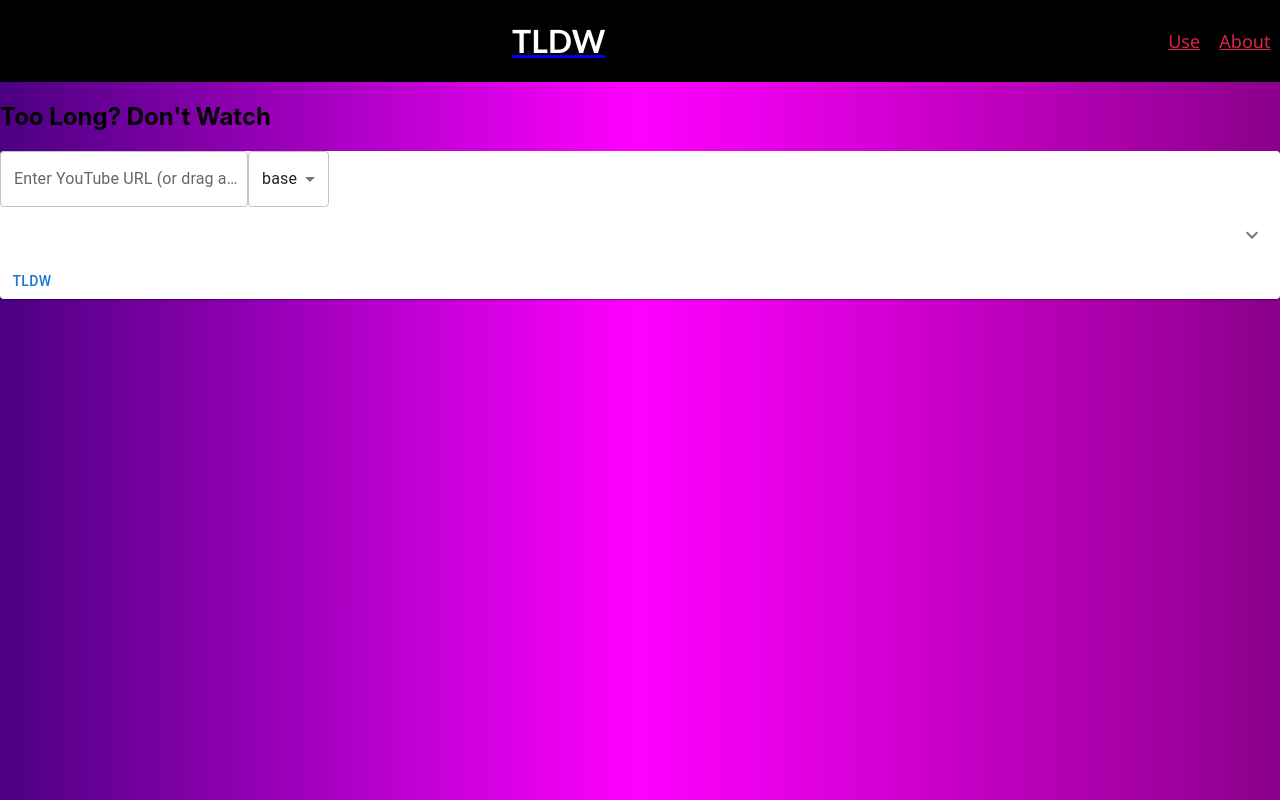
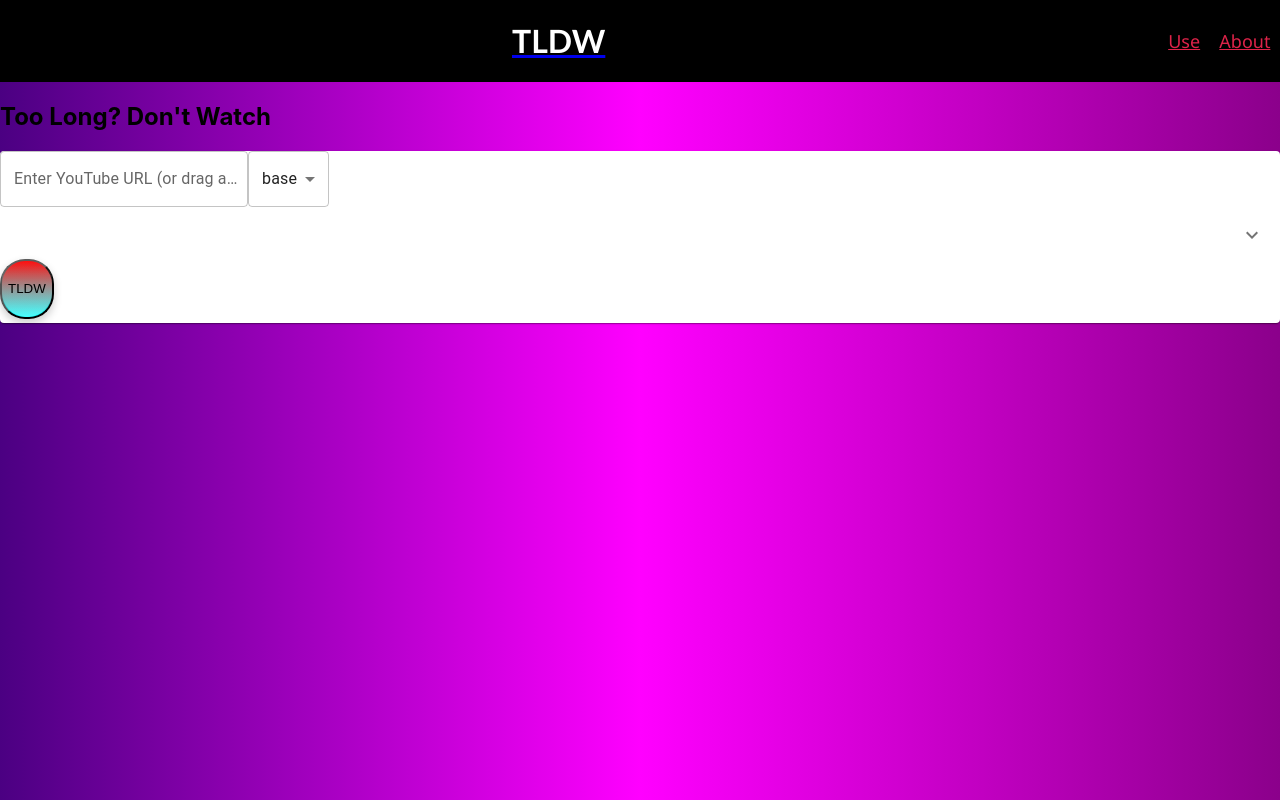
Before and after one commit to AmeerArsala/tldw-app, a React (Create React App) app in the folder frontend/: page / in a window 1280 px wide. Built offline with nearby package versions, Linux system fonts and the light colour scheme.

Commit message:
landing page complete

```diff
--- a/frontend/src/components/pages/landing/LandingPage.tsx
+++ b/frontend/src/components/pages/landing/LandingPage.tsx
@@ -8,19 +8,21 @@ import { TextField } from "@mui/material";
 import { Select, SelectChangeEvent, MenuItem } from "@mui/material";
 import Switch from "@mui/material/Switch";
 import Slider from "@mui/material/Slider";
-import Button from '@mui/material/Button';
+//import Button from '@mui/material/Button';
 import { LinearProgress } from "@mui/material";
 
 import Expandable from "../../expandable/Expandable";
 import FormControlGroup, { FormControlItem } from "../../formcontrolgroup/FormControlGroup";
+import TriggerBtn from "../../triggerbtn/TriggerBtn";
 //import UrlTextBox from "./urltextbox"; //maybe the ./ part will cause an error - could do two .. ?
-//import TriggerBtn from "./triggerbtn";
 
 import { TLDW_Model } from "../../../utils/constants";
+import TLDW, { tldw, TldwResult, NO_RESULT } from "../../tldw/TLDW";
 
 export default function LandingPage() {
   const [url, setURL] = React.useState("");
   const [transcriptionModelName, setTranscriptionModelName] = React.useState(TLDW_Model.DEFAULT_WHISPER_PRETRAINED_MODEL);
+
   const [advancedExpanded, setAdvancedExpanded] = React.useState(false);
 
   // Advanced Options
@@ -28,6 +30,21 @@ export default function LandingPage() {
   const [isRemoteTranscribe, setIsRemoteTranscribe] = React.useState(false);
   const [createVisualization, setCreateVisualization] = React.useState(false);
   const [numHighlights, setNumHighlights] = React.useState(5);
+
+  const [isTLDWing, setIsTLDWing] = React.useState(false);
+  const [tldwResult, setTldwResult] = React.useState(NO_RESULT);
+
+  // TLDW
+  const runTldw = () => {
+    setIsTLDWing(true);
+
+    const onFinish = (result: TldwResult) => {
+      setIsTLDWing(false);
+      setTldwResult(result);
+    }
+
+    tldw(url, transcriptionModelName, createVisualization, isDeepTranscribe, isRemoteTranscribe, numHighlights, onFinish);
+  }
 
   const AdvancedOptions = () => {
     const numHighlightsSlider = (
@@ -37,7 +54,11 @@ export default function LandingPage() {
         step={1}
         defaultValue={5}
         valueLabelDisplay="on"
-        marks/>
+        marks
+        value={numHighlights}
+        onChange={(event: Event, newValue: number | number[]) => {
+          setNumHighlights(newValue as number);
+        }}/>
     );
 
     const advancedOptions: FormControlItem[] = [
@@ -80,7 +101,9 @@ export default function LandingPage() {
             className="text-input-field"
             id="tldw-text-input"
             label="Enter YouTube URL (or drag and drop one!)"
-            variant="outlined"/>
+            variant="outlined"
+            value={url}
+            onChange={(event: React.ChangeEvent<HTMLInputElement>) => { setURL(event.target.value); }}/>
 
           {/* Whisper Pretrained Model Dropdown Menu */}
           <Select
@@ -111,9 +134,13 @@ export default function LandingPage() {
           </CardContent>
         </Collapse>
 
-        <Button onClick={() => {}}>TLDW</Button>
+        <TriggerBtn text="TLDW" runTldw={runTldw} />
+        {isTLDWing && (<LinearProgress />)}
+      </Card>
 
-      </Card>
+      <div className="tldw-result">
+        {tldwResult !== NO_RESULT && (<TLDW {...tldwResult}/>)}
+      </div>
 
     </div>
   );
--- /dev/null
+++ b/frontend/src/components/tldw/TLDW.tsx
@@ -0,0 +1,44 @@
+import React from "react";
+import "./TLDW.css";
+
+import axios from "axios";
+import { NO_VISUALIZATION } from "../../utils/constants";
+
+export interface Highlight {
+    range: [number, number];
+    segment_text: string;
+}
+
+export interface TldwResult {
+    transcript: string;
+    language: string;
+    highlights: Highlight[];
+    visualization_img_url: string;
+}
+
+export const NO_RESULT: TldwResult = {
+    transcript: "",
+    language: "NOTHING",
+    highlights: [],
+    visualization_img_url: NO_VISUALIZATION
+};
+
+export function tldw(url: string,
+                     pretrainedWhisperModelName: string,
+                     createVisualization: boolean,
+                     isDeepTranscribe: boolean, isRemoteTranscribe: boolean,
+                     numHighlights: number,
+                     onFinish: (result: TldwResult) => void) {
+    // call the backend
+    //...
+    //onFinish(result);
+}
+
+export default function TLDW(props: TldwResult) {
+    // TLDW component here
+
+    return (
+      <div className="tldw-view">
+        {/* DISPLAY THE TLDW RESULT HERE */}
+      </div>);
+}
--- a/frontend/src/components/triggerbtn/TriggerBtn.css
+++ b/frontend/src/components/triggerbtn/TriggerBtn.css
@@ -2,8 +2,8 @@
     display: flex;
     align-items: center;
     justify-content: center;
-    width: 250px;
-    height: 50px;
+    width: auto;
+    height: 7.5vh;
     border-radius: 25px;
     background: linear-gradient(to bottom, #ff0000, #00ffff);
     box-shadow: 0 4px 8px 0 rgba(0, 0, 0, 0.2);
--- a/frontend/src/components/triggerbtn/TriggerBtn.tsx
+++ b/frontend/src/components/triggerbtn/TriggerBtn.tsx
@@ -5,15 +5,15 @@ import "./TriggerBtn.css";
 
 interface TriggerBtnProps {
   runTldw: () => void;
+  text: string;
 }
 
 function TriggerBtn(props: TriggerBtnProps) {
-  const runTldw = () => {
-    // code to run tldw.py file goes here
-  }
+  const runTldw: () => void = props.runTldw;
+  const text: string = props.text;
 
   return (
-    <button className="trigger-btn" onClick={runTldw}>TLDW</button>
+    <button className="trigger-btn" onClick={runTldw}>{text}</button>
   );
 };
 
--- a/frontend/src/utils/constants.ts
+++ b/frontend/src/utils/constants.ts
@@ -4,4 +4,6 @@ const TLDW_Model = {
     VALID_WHISPER_PRETRAINED_MODELS: ["base", "tiny", "small", "medium"]
 };
 
-export { TLDW_Model };
+const NO_VISUALIZATION = "NO VISUALIZATION";
+
+export { TLDW_Model, NO_VISUALIZATION };
```
Also changed, not shown: frontend/src/components/tldw/TLDW.css (added).
